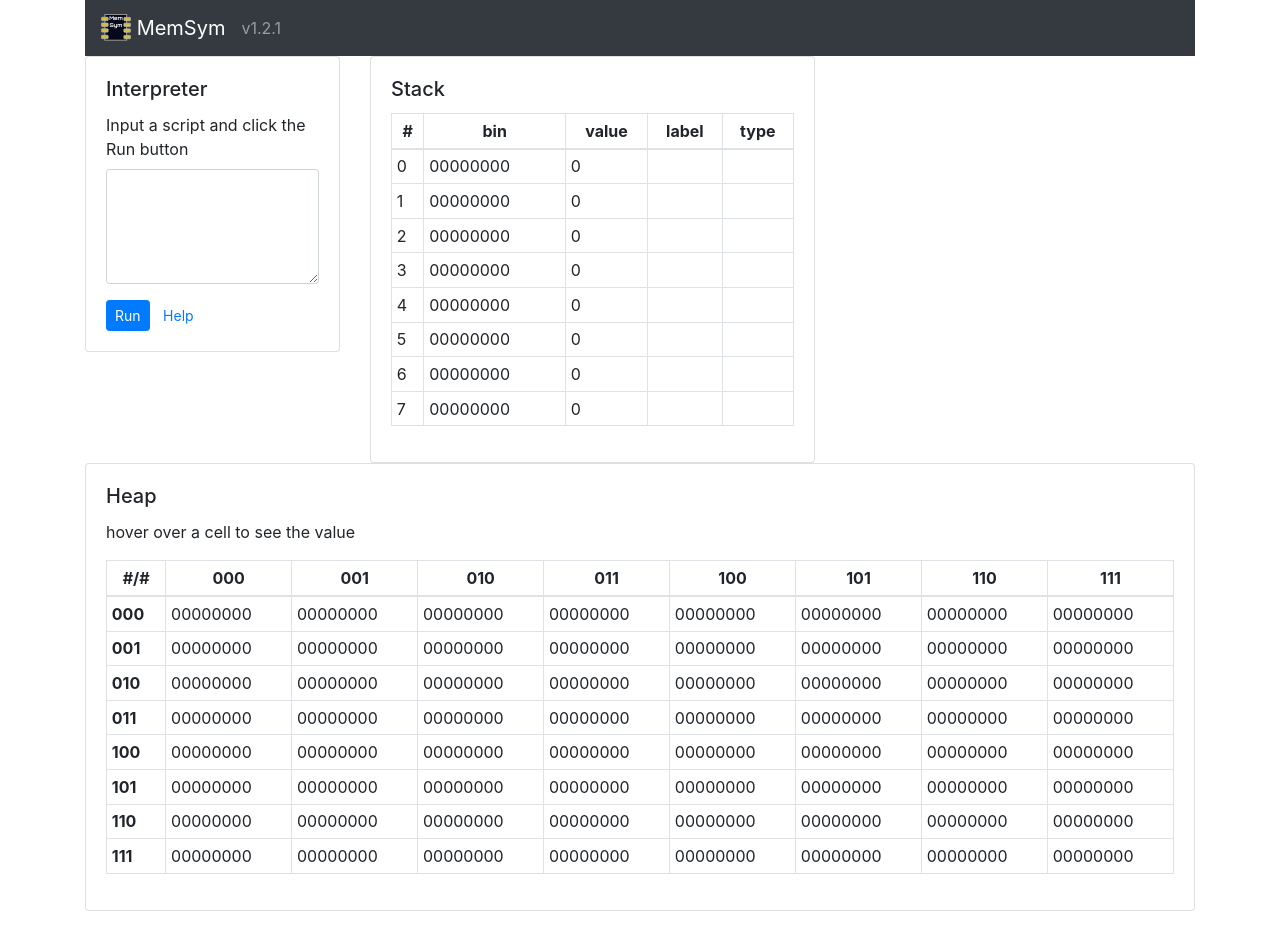
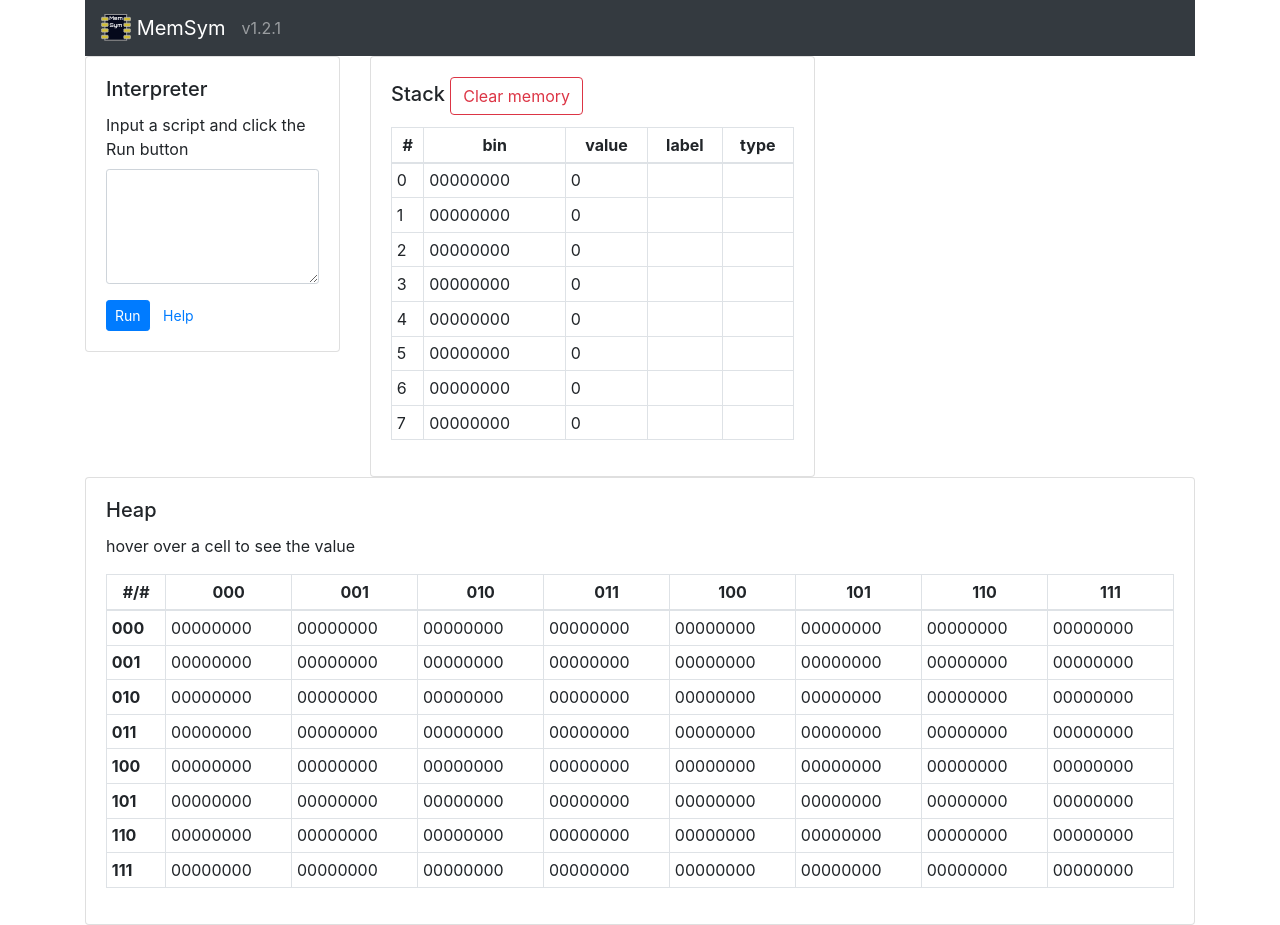
Before and after one commit to zak0zak0/memsym, a React (Create React App) app: page / in a window 1280 px wide. Built offline with nearby package versions, Linux system fonts and the light colour scheme.

Commit message:
add clear memory button

```diff
--- a/src/App.js
+++ b/src/App.js
@@ -2,6 +2,7 @@ import './App.css';
 import { MemProvider } from './components/memcontext';
 import { InputCard } from './components/inputCard';
 import { StackView } from './components/stackView';
+import { ClearMemoryButton } from './components/clear-memory-button';
 import { Container, Row, Col, Card, Navbar } from 'react-bootstrap';
 import { MemSym } from './memsym/memsym';
 import packageJson from '../package.json';
@@ -34,7 +35,7 @@ function App() {
             <Card>
               <Card.Body>
                 <Card.Title>
-                  Stack
+                  Stack <ClearMemoryButton />
                 </Card.Title>
                 <StackView />
               </Card.Body>
--- /dev/null
+++ b/src/components/clear-memory-button.js
@@ -0,0 +1,12 @@
+import { useContext } from "react"
+import { MemContext } from './memcontext';
+import { Button } from 'react-bootstrap';
+
+export function ClearMemoryButton() {
+    const { memsym, onUpdate } = useContext(MemContext);
+    const onClick = () => {
+        memsym.clear();
+        onUpdate();
+    }
+    return (<Button variant="outline-danger" onClick={onClick}>Clear memory</Button>)
+}
--- a/src/memsym/interpreter.js
+++ b/src/memsym/interpreter.js
@@ -5,14 +5,14 @@ import { parseDataType } from '../common/utils';
 import { DataType } from '../common/data-type';
 
 export class Interpreter {
+    #names = [];
+
     constructor(memsym, onUpdate) {
         this.memsym = memsym;
         this.onUpdate = onUpdate;
         this.lexer = new Lexer();
         this.parser = new Parser();
     }
-
-    #names = [];
 
     run(lines) {
         const nodes = [];
```
